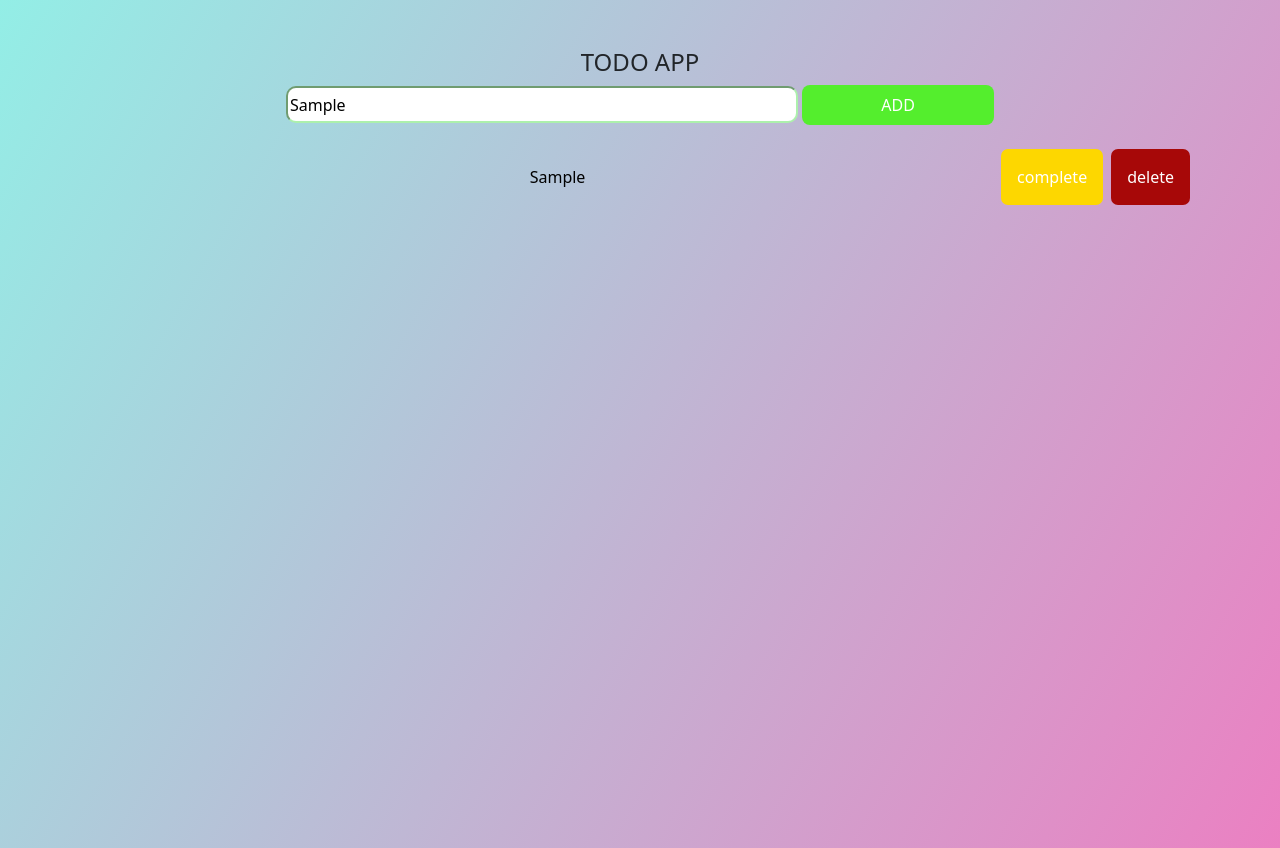
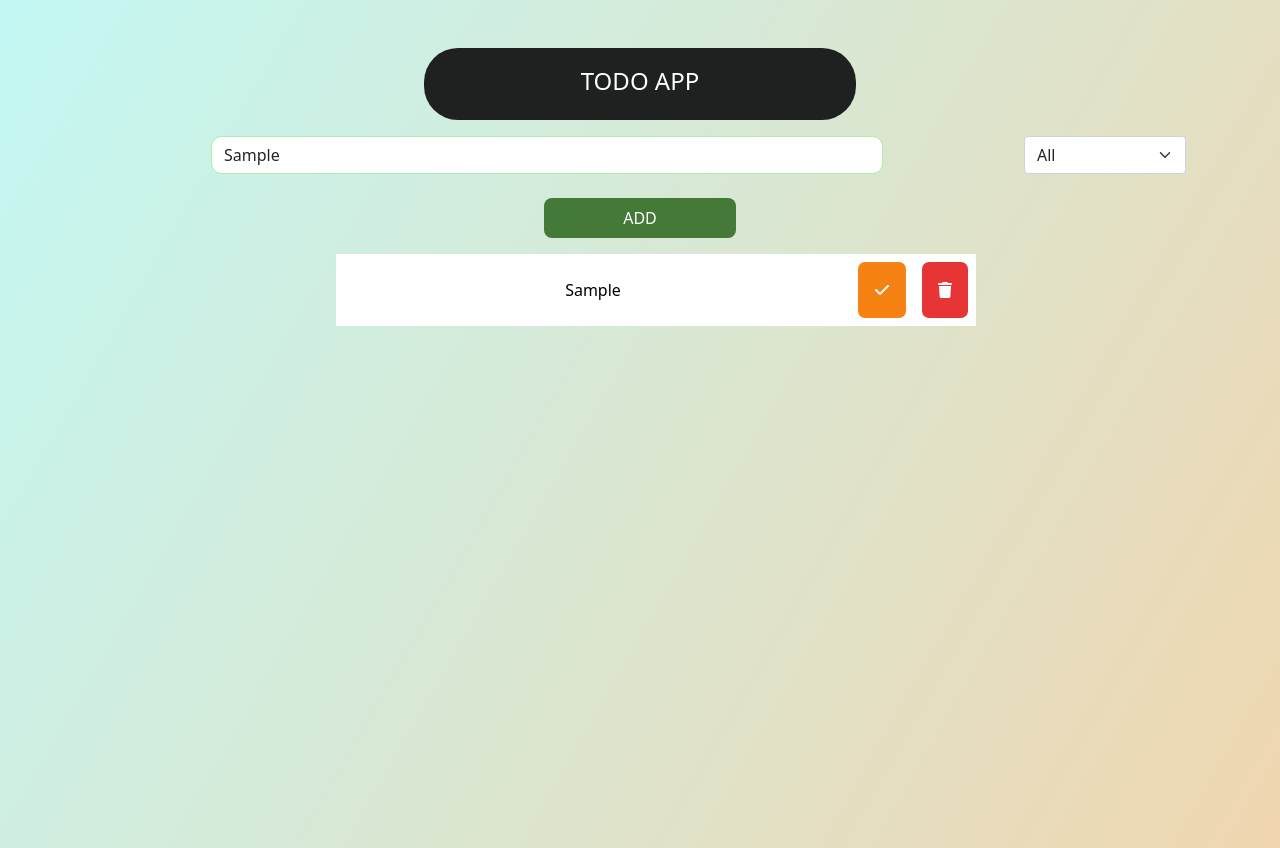
Before and after one commit to AneeqUllahKhan/Vanilla-Todo-App, a plain HTML site: page index.html in a window 1280 px wide. Both pictures are taken after typing "Sample" into the empty fields and a click on the button "ADD". Drawn offline with nearby package versions, Linux system fonts and the light colour scheme.

Commit message:
filter bug

```diff
--- a/app.js
+++ b/app.js
@@ -1,10 +1,12 @@
 const todoinput = document.querySelector(".todo-input");
 const todobutton = document.querySelector(".todo-button");
 const todolist = document.querySelector(".todo-list");
+const filterOption = document.querySelector(".filter-todo");
 
 // Event Listener
 todobutton.addEventListener("click", addTodo);
 todolist.addEventListener("click", deleteCheck);
+filterOption.addEventListener("click", filterTodo);
 
 //function
 
@@ -20,12 +22,12 @@ function addTodo(event) {
   TodoDiv.appendChild(newTodo);
 
   const completeButton = document.createElement("button");
-  completeButton.innerText = "complete";
+  completeButton.innerHTML = '<i class="fa-solid fa-check"></i>';
   completeButton.classList.add("complete-btn");
   TodoDiv.appendChild(completeButton);
 
   const trashButton = document.createElement("button");
-  trashButton.innerText = "delete";
+  trashButton.innerHTML = '<i class="fa-solid fa-trash"></i>';
   trashButton.classList.add("trash-btn");
   TodoDiv.appendChild(trashButton);
 
@@ -48,3 +50,20 @@ function deleteCheck(e) {
     todo.classList.toggle("completed");
   }
 }
+
+function filterTodo(e) {
+  const todos = todolist.childNodes;
+  todos.forEach(function (todo) {
+    switch (e.target.value) {
+      case "all":
+        todo.style.display = "flex";
+        break;
+      case "completed":
+        if (todo.classList.contains("completed")) {
+          todo.style.display = "flex";
+        } else {
+          todo.style.display = "none";
+        }
+    }
+  });
+}
--- a/index.html
+++ b/index.html
@@ -5,26 +5,65 @@
     <meta http-equiv="X-UA-Compatible" content="IE=edge" />
     <meta name="viewport" content="width=device-width, initial-scale=1.0" />
     <title>Todo App</title>
+
+    <!-- Font CND Link -->
     <link
       href="https://fonts.googleapis.com/css2?family=Poppins:ital,wght@0,200;0,300;1,200&family=Roboto&family=Roboto+Condensed:wght@300&display=swap"
       rel="stylesheet"
     />
+
+    <!-- Bootstrap CDN Link -->
     <link
       href="https://cdn.jsdelivr.net/npm/bootstrap@5.1.3/dist/css/bootstrap.min.css"
       rel="stylesheet"
       integrity="sha384-1BmE4kWBq78iYhFldvKuhfTAU6auU8tT94WrHftjDbrCEXSU1oBoqyl2QvZ6jIW3"
       crossorigin="anonymous"
     />
+
+    <!-- Fontawesome CDN Link -->
+    <link
+      rel="stylesheet"
+      href="https://cdnjs.cloudflare.com/ajax/libs/font-awesome/6.2.1/css/all.min.css"
+      integrity="sha512-MV7K8+y+gLIBoVD59lQIYicR65iaqukzvf/nwasF0nqhPay5w/9lJmVM2hMDcnK1OnMGCdVK+iQrJ7lzPJQd1w=="
+      crossorigin="anonymous"
+      referrerpolicy="no-referrer"
+    />
+
     <link rel="stylesheet" href="style.css" />
   </head>
   <body>
     <div class="container text-center mt-5">
-      <h4>TODO APP</h4>
+      <div class="container heading">
+        <h4 class="mt-3">TODO APP</h4>
+      </div>
       <form action="">
-        <input type="text" class="todo-input" />
+        <div class="container">
+          <div class="row">
+            <div class="col-lg-10">
+              <div class="d-flex justify-content-center">
+                <input
+                  type="text"
+                  class="todo-input form-control"
+                  placeholder="enter what you want to do......"
+                />
+              </div>
+            </div>
+            <div class="col-lg-2">
+              <div class="select">
+                <select name="todos" class="filter-todo form-select">
+                  <option value="all">All</option>
+                  <option value="completed">Completed</option>
+                  <option value="uncompleted">Uncompleted</option>
+                </select>
+              </div>
+            </div>
+          </div>
+        </div>
+
+        <br />
         <button class="todo-button">ADD</button>
       </form>
-      <div class="todo-container">
+      <div class="todo-container d-flex justify-content-center">
         <ul class="todo-list">
           <div class="todo"></div>
         </ul>
--- a/style.css
+++ b/style.css
@@ -3,37 +3,50 @@
 }
 
 body {
-    background-image: linear-gradient(120deg, rgb(147, 238, 230), rgb(235, 128, 194));
+    background-image: linear-gradient(120deg, rgb(195, 248, 244), rgb(240, 214, 176));
     min-height: 100vh;
 }
 
-.todo-input {
+::-webkit-scrollbar {
+    width: .385rem;
+  }
+
+  ::-webkit-scrollbar-track {
+    background: #361818;
+  }
+
+  ::-webkit-scrollbar-thumb {
+    background: #ffffff;
+  }
+
+  .todo-input {
     border-radius: 10px;
-    height: 37px;
-    width: 32rem;
+    height: 38px;
+    width: 42rem;
     border-color: rgb(172, 240, 172);
 }
 
 .todo-button {
     width: 12rem;
     border-radius: 8px;
-    background-color: rgb(84, 238, 45);
+    background-color: rgba(49, 107, 35, 0.884);
     border: white;
     height: 2.5rem;
     color: rgb(255, 255, 255);
 }
 
 .trash-btn {
-    background-color: rgb(167, 8, 8);
+    background-color: rgb(231, 53, 53);
     color: white;
     border-radius: 7px;
     padding: 1rem;
     border: white;
+    margin: 8px;
 }
 
 
 .complete-btn {
-    background-color: rgb(253, 215, 0);
+    background-color: rgb(247, 130, 20);
     color: white;
     border-radius: 7px;
     padding: 1rem;
@@ -48,7 +61,9 @@ body {
 
 .todo {
     margin: 0.5rem;
+    width: 40rem;
     color: rgb(0, 0, 0);
+    background-color: white;
     display: flex;
     align-items: center;
     justify-content: space-between;
@@ -73,3 +88,14 @@ body {
     opacity: 0;
 
 }
+
+.heading {
+    background-color: rgb(31, 32, 32);
+    color: white;
+    padding: 3px;
+    text-align: center;
+    margin-bottom: 16px;
+    width: 27rem;
+    border-radius: 34px;
+    height: 4.5rem;
+}
```
